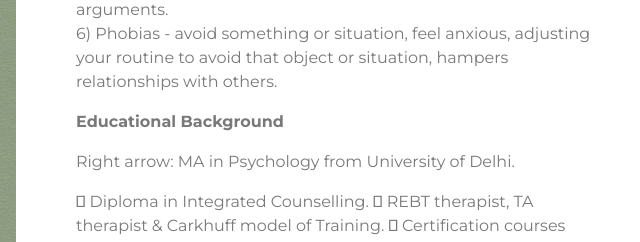
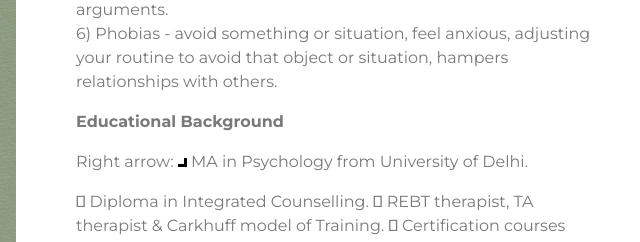
Before and after one commit to Aashil245/ashkabhavsar.in, a plain HTML site: page index.html in a window 1280 px wide. Shown: the part 1405-1647 px from the top of the page, 624-1264 px from the left. Drawn offline with nearby package versions, Linux system fonts and the light colour scheme.

Commit message:
Update style.css

```diff
--- a/css/style.css
+++ b/css/style.css
@@ -14,6 +14,12 @@ h4,
 h5,
 h6 {
     color: #414141;
+}
+.arrow {
+  border: solid black;
+  border-width: 0 3px 3px 0;
+  display: inline-block;
+  padding: 3px;
 }
 
 a {
```
